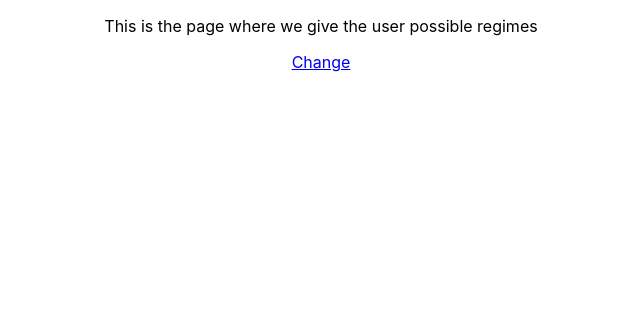
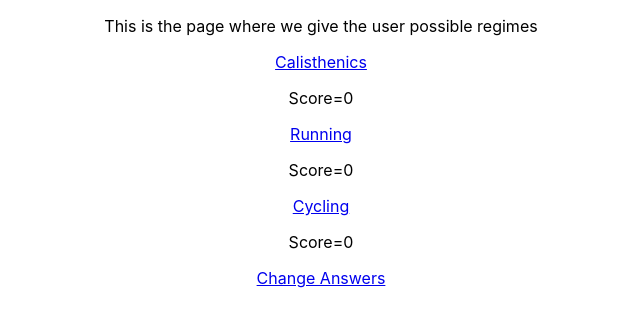
Before and after one commit to mohnishaggarwal/find-fit, a React (Create React App) app: page /matching-options in a window 1280 px wide. Shown: the top 326 px of the page, without its empty margins (319-959 px from the left). Built offline with nearby package versions, Linux system fonts and the light colour scheme.

Commit message:
Changed myData[i] to item

```diff
--- a/src/screens/MatchingOptions.js
+++ b/src/screens/MatchingOptions.js
@@ -11,10 +11,34 @@ function MatchingOptions() {
         setRegimes(MatchingService.matchRegimes(qaState));
     }, [qaState]);
 
+    //regimes is not sorted, so I will try store into array then sort
+    //take the top 3 choices and display their links below
+    var myData=Object.keys(regimes).map(function(key){
+        return[key, regimes[key]];
+    });
+    myData = myData.sort(function(first, second){
+        return second[1][1]-first[1][1];
+    });
+    myData = myData.slice(0,3);
+    //score would be myData[i][1][1]
     return (
         <div>
             <p>This is the page where we give the user possible regimes</p>
-            <Link to="/questions">Change</Link>
+            <div>
+                <div>
+                    {myData.map(function(item, i){
+                        return <div>
+                            <div>
+                                <Link to="/regime">{item[1][0]}</Link>
+                            </div>
+                            <div>
+                                <p>Score={item[1][1]}</p>
+                            </div>
+                        </div>
+                    })}
+                </div>
+            </div>
+            <Link to="/questions">Change Answers</Link>
         </div>
     )
 }
```
